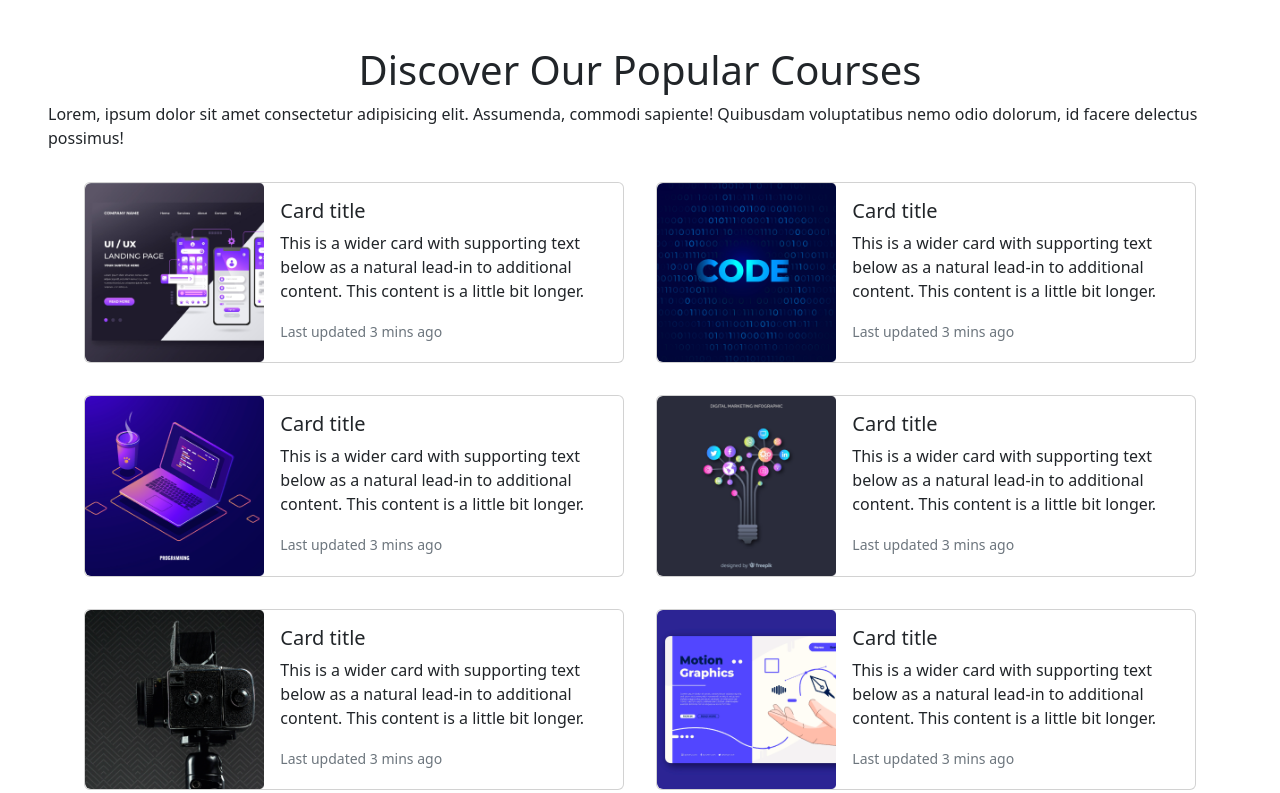
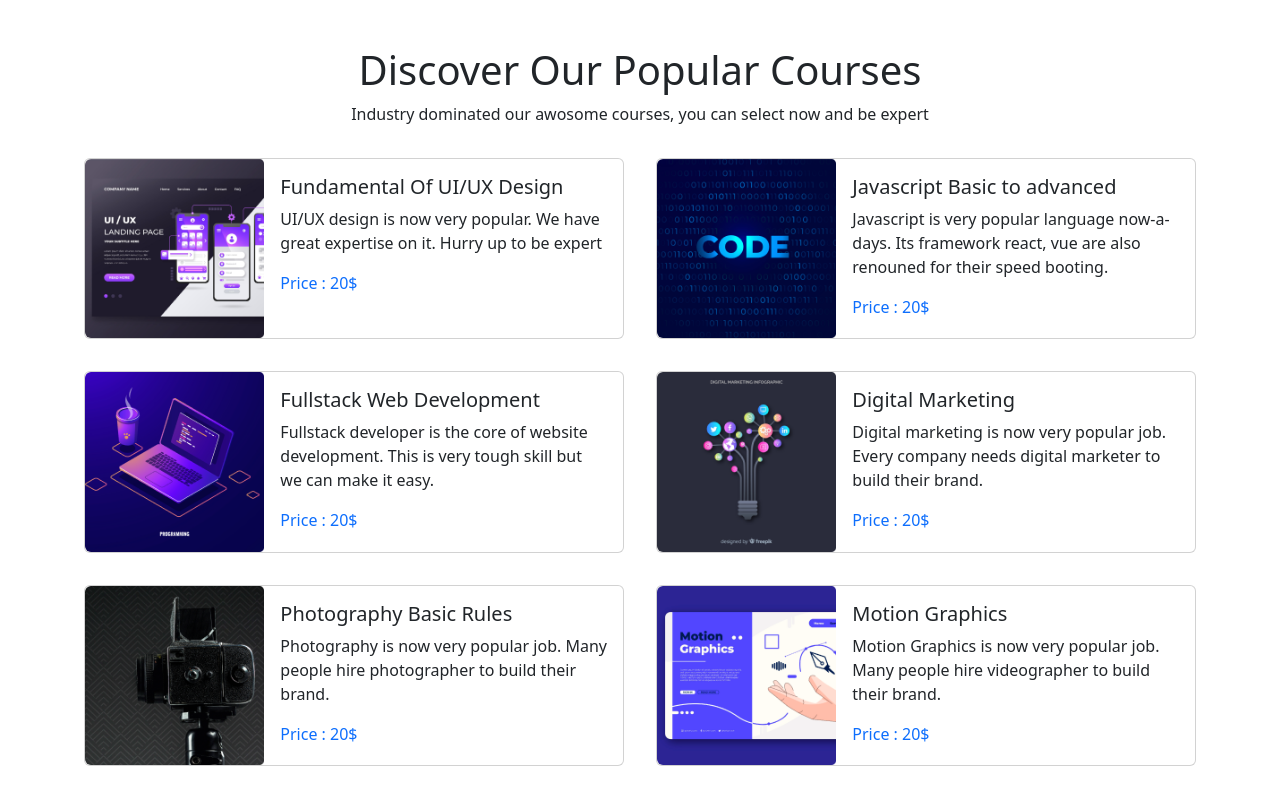
Before and after one commit to Maruf13/ProSkill, a plain HTML site: page index.html in a window 1280 px wide. Shown: the part 737-1530 px from the top of the page. Drawn offline with nearby package versions, Linux system fonts and the light colour scheme.

Commit message:
some updated

```diff
--- a/index.html
+++ b/index.html
@@ -58,9 +58,9 @@
     </header>
     <!-- header end here -->
     <!-- carousel slider started here -->
-    <div class="slider mx-4 px-5">
+    <div class="slider mx-4 px-lg-5 px-sm-3">
         <div id="carouselExampleCaptions" class="carousel slide" data-bs-ride="carousel">
-            <div class="carousel-inner">
+            <div class="carousel-inner min-vh-50">
                 <div class="carousel-item active ">
                     <img src="images/cover/cover-1.png" class="rounded-4 d-block w-100 " alt="...">
                     <div
@@ -106,20 +106,22 @@
     <!-- ---------courses started here -->
     <section class="d-flex justify-content-center flex-column align-items-center m-5" id="courses">
         <h1>Discover Our Popular Courses</h1>
-        <p>Lorem, ipsum dolor sit amet consectetur adipisicing elit. Assumenda, commodi sapiente! Quibusdam
-            voluptatibus nemo odio dolorum, id facere delectus possimus!</p>
+        <p>Industry dominated our awosome courses, you can select now and be expert</p>
         <div class="row d-flex justify-content-center align-items-center">
             <div class="card p-0 m-3" style="max-width: 540px;">
                 <div class="row g-0">
                     <div class="col-md-4">
-                        <img src="images/course/course-1.png" class="img-fluid rounded-start" alt="...">
+                        <img src="images/course/course-1.png"
+                            class="img-fluid rounded-start d-none d-sm-none d-md-block" alt="...">
+                        <img src="images/course/Picture11.png"
+                            class="img-fluid rounded-start d-block d-sm-block d-md-none w-100" alt="...">
                     </div>
                     <div class="col-md-8">
-                        <div class="card-body">
-                            <h5 class="card-title">Card title</h5>
-                            <p class="card-text">This is a wider card with supporting text below as a natural lead-in to
-                                additional content. This content is a little bit longer.</p>
-                            <p class="card-text"><small class="text-muted">Last updated 3 mins ago</small></p>
+                        <div class="card-body ">
+                            <h5 class="card-title">Fundamental Of UI/UX Design</h5>
+                            <p class="card-text">UI/UX design is now very popular. We have great expertise on it. Hurry
+                                up to be expert</p>
+                            <p class="card-text text-primary">Price : 20$</p>
                         </div>
                     </div>
                 </div>
@@ -127,14 +129,17 @@
             <div class="card p-0 m-3" style="max-width: 540px;">
                 <div class="row g-0">
                     <div class="col-md-4">
-                        <img src="images/course/course-2.png" class="img-fluid rounded-start" alt="...">
+                        <img src="images/course/course-2.png"
+                            class="img-fluid rounded-start d-none d-sm-none d-md-block" alt="...">
+                        <img src="images/course/Picture22.png"
+                            class="img-fluid rounded-start d-block d-sm-block d-md-none w-100" alt="...">
                     </div>
                     <div class="col-md-8">
                         <div class="card-body">
-                            <h5 class="card-title">Card title</h5>
-                            <p class="card-text">This is a wider card with supporting text below as a natural lead-in to
-                                additional content. This content is a little bit longer.</p>
-                            <p class="card-text"><small class="text-muted">Last updated 3 mins ago</small></p>
+                            <h5 class="card-title">Javascript Basic to advanced</h5>
+                            <p class="card-text">Javascript is very popular language now-a-days. Its framework react,
+                                vue are also renouned for their speed booting.</p>
+                            <p class="card-text text-primary">Price : 20$</p>
                         </div>
                     </div>
                 </div>
@@ -142,64 +147,68 @@
             <div class="card p-0 m-3" style="max-width: 540px;">
                 <div class="row g-0">
                     <div class="col-md-4">
-                        <img src="images/course/course-3.png" class="img-fluid rounded-start" alt="...">
+                        <img src="images/course/course-3.png"
+                            class="img-fluid rounded-start d-none d-sm-none d-md-block" alt="...">
+                        <img src="images/course/Picture33.png"
+                            class="img-fluid rounded-start d-block d-sm-block d-md-none w-100" alt="...">
                     </div>
                     <div class="col-md-8">
                         <div class="card-body">
-                            <h5 class="card-title">Card title</h5>
-                            <p class="card-text">This is a wider card with supporting text below as a natural lead-in to
-                                additional content. This content is a little bit longer.</p>
-                            <p class="card-text"><small class="text-muted">Last updated 3 mins ago</small></p>
+                            <h5 class="card-title">Fullstack Web Development</h5>
+                            <p class="card-text">Fullstack developer is the core of website development. This is very
+                                tough skill but we can make it easy.</p>
+                            <p class="card-text text-primary">Price : 20$</p>
                         </div>
                     </div>
                 </div>
             </div>
-            <div class="card p-0 m-3" style="max-width: 540px;">
+            <div class="card p-0 m-3 d-none d-xl-block d-xxl-block" style="max-width: 540px;">
                 <div class="row g-0">
                     <div class="col-md-4">
                         <img src="images/course/course-4.png" class="img-fluid rounded-start" alt="...">
                     </div>
                     <div class="col-md-8">
                         <div class="card-body">
-                            <h5 class="card-title">Card title</h5>
-                            <p class="card-text">This is a wider card with supporting text below as a natural lead-in to
-                                additional content. This content is a little bit longer.</p>
-                            <p class="card-text"><small class="text-muted">Last updated 3 mins ago</small></p>
+                            <h5 class="card-title">Digital Marketing</h5>
+                            <p class="card-text">Digital marketing is now very popular job. Every company needs digital
+                                marketer to build their brand.</p>
+                            <p class="card-text text-primary">Price : 20$</p>
                         </div>
                     </div>
                 </div>
             </div>
-            <div class="card p-0 m-3" style="max-width: 540px;">
+            <div class="card p-0 m-3 d-none d-xl-block d-xxl-block" style="max-width: 540px;">
                 <div class="row g-0">
                     <div class="col-md-4">
                         <img src="images/course/course-5.png" class="img-fluid rounded-start" alt="...">
                     </div>
                     <div class="col-md-8">
                         <div class="card-body">
-                            <h5 class="card-title">Card title</h5>
-                            <p class="card-text">This is a wider card with supporting text below as a natural lead-in to
-                                additional content. This content is a little bit longer.</p>
-                            <p class="card-text"><small class="text-muted">Last updated 3 mins ago</small></p>
+                            <h5 class="card-title">Photography Basic Rules</h5>
+                            <p class="card-text">Photography is now very popular job. Many people hire
+                                photographer to build their brand.</p>
+                            <p class="card-text text-primary">Price : 20$</p>
                         </div>
                     </div>
                 </div>
             </div>
-            <div class="card p-0 m-3" style="max-width: 540px;">
+            <div class="card p-0 m-3 d-none d-xl-block d-xxl-block" style="max-width: 540px;">
                 <div class="row g-0">
                     <div class="col-md-4">
                         <img src="images/course/course-6.png" class="img-fluid rounded-start" alt="...">
                     </div>
                     <div class="col-md-8">
                         <div class="card-body">
-                            <h5 class="card-title">Card title</h5>
-                            <p class="card-text">This is a wider card with supporting text below as a natural lead-in to
-                                additional content. This content is a little bit longer.</p>
-                            <p class="card-text"><small class="text-muted">Last updated 3 mins ago</small></p>
+                            <h5 class="card-title">Motion Graphics</h5>
+                            <p class="card-text">Motion Graphics is now very popular job. Many people hire
+                                videographer to build their brand.</p>
+                            <p class="card-text text-primary">Price : 20$</p>
                         </div>
                     </div>
                 </div>
             </div>
         </div>
+        <button class="btn btn-primary mx-auto d-xl-none d-xxl-none">view ALL</button>
     </section>
     <!-- ---------course ending here---- -->
     <!-- --------- Ready to Join Started here------- -->
```
Also changed, not shown: images/course/Picture11.png (added), images/course/Picture22.png (added), images/course/Picture33.png (added), 1 other file.
